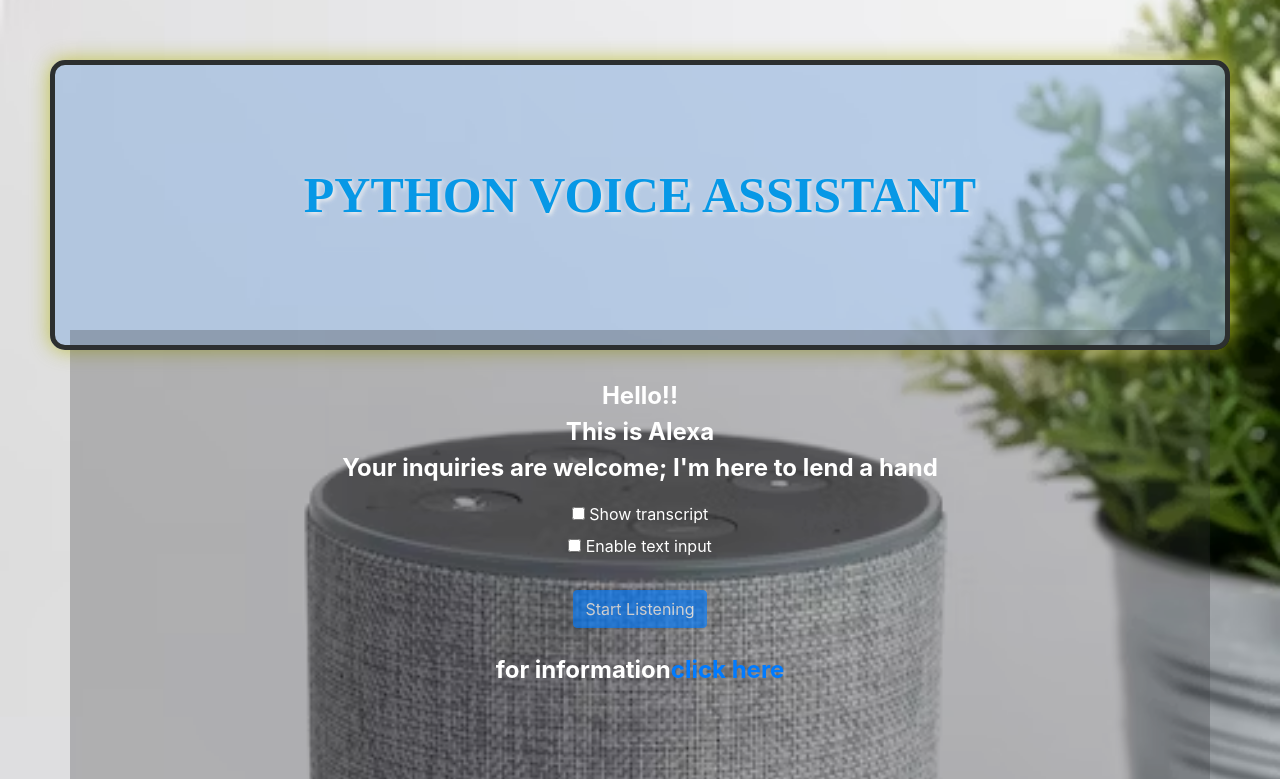
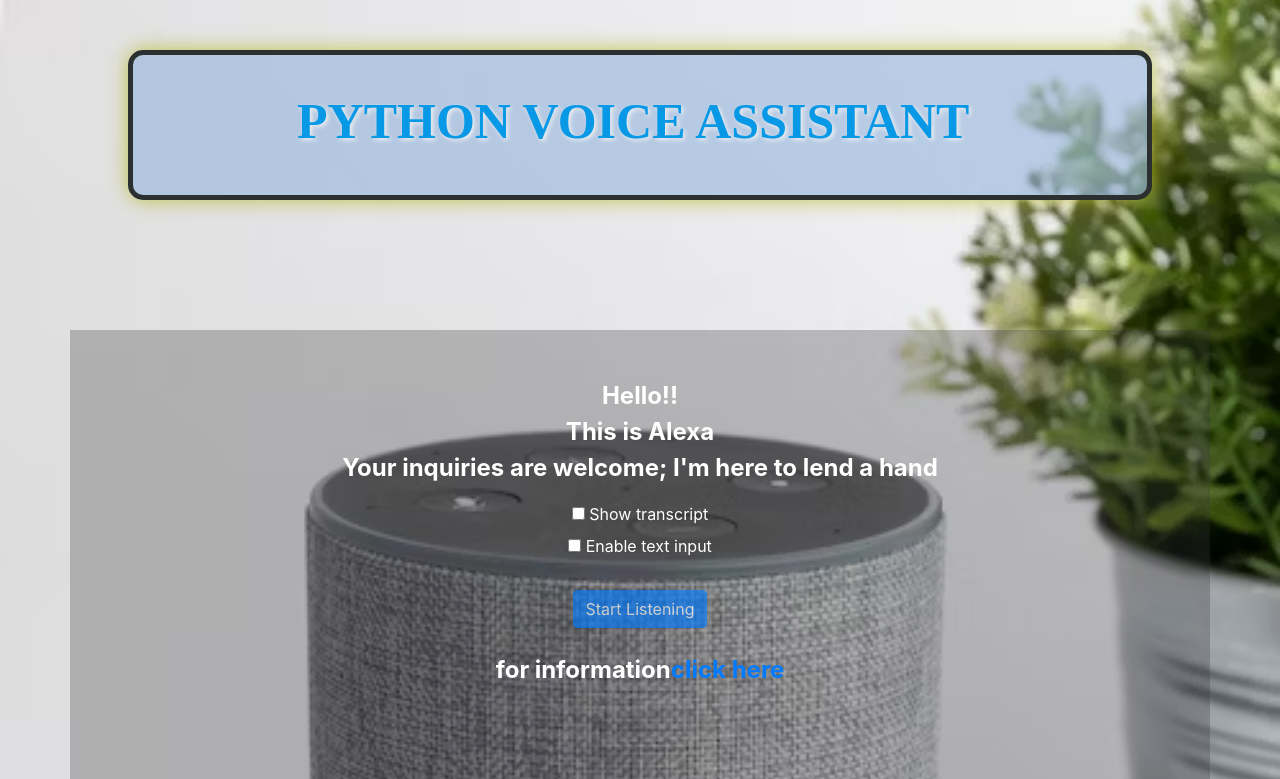
Before and after one commit to jeevarekamahalingam/virtual-alexa, a Python web app: template templates/index.html in a window 1280 px wide. Shown: the top 779 px of the page. Run offline with Jinja, Linux system fonts and the light colour scheme; the template is opened without the code that fills it, so the values that code supplies are empty; some libraries are stand-ins or nearby versions.

Commit message:
Update index.html
frontend adjustments

```diff
--- a/templates/index.html
+++ b/templates/index.html
@@ -1,13 +1,13 @@
 <!DOCTYPE html>
 <html lang="en">
 <head>
+	<meta name="viewport" content="width=device-width, initial-scale=1">
 	<link rel="stylesheet" href="https://maxcdn.bootstrapcdn.com/bootstrap/4.3.1/css/bootstrap.min.css">
 	<script src="https://ajax.googleapis.com/ajax/libs/jquery/3.4.1/jquery.min.js"></script>
 	<script src="https://cdnjs.cloudflare.com/ajax/libs/popper.js/1.14.7/umd/popper.min.js"></script>
 	<script src="https://maxcdn.bootstrapcdn.com/bootstrap/4.3.1/js/bootstrap.min.js"></script>
 	<link rel="stylesheet" href="https://cdnjs.cloudflare.com/ajax/libs/font-awesome/4.7.0/css/font-awesome.min.css">
 	<title>Alexa</title>
-
 	<style>
     	h1 {
 	        color: rgb(223, 218, 75); /* Change this to the color you desire */
@@ -18,21 +18,43 @@
 	        text-shadow: 2px 2px 4px rgb(240, 241, 241);
 	        text-align: center;
         }
-
- .heading { color: #f0ea2b;}
+		header{
+	        height:250px;
+	        display: flex;
+	        justify-content: center;
+	        align-items:center ;
+	    }
 		.custom-text {
-    position: fixed;
-    top: 60px;; /* Adjust the top position to your preference (space below title) */
-    bottom:450px; /* Adjust the bottom position to your preference (space above footer) */
-    left: 50px;
-    right: 50px;
+			height:150px;
+			width:80%;
+			display:flex;
+			align-items: center;
+			justify-content: center;
 			background-color: rgba(149, 182, 222, 0.61); /* Light background color with opacity */
 			border: 5px solid #2c2f2f; /* Border color */
 			border-radius: 15px; /* Border radius for rounded corners */
 			box-shadow: 0px 0px 20px 0px rgba(180, 183, 21, 0.75); /* Box shadow for blended sharpness */
 	    	color: #333;
-    text-align: center;
-    overflow-y: auto; /* Enable vertical scrolling if content exceeds the box height */
+		}
+		.heading { color: #f0ea2b;}
+		.page th {
+		    background-color: #add8e6;
+		    color: white;
+		}
+		body {
+		  background-image: url("static/Amazon-Alexa.avif");
+		  background-color: #cccccc;
+		  height: 1550px;;
+		  background-position: center;
+		  background-repeat: no-repeat;
+		  background-size: cover;
+		  position: relative;
+		}
+		.main{
+		    height:55%;
+			display: flex;
+		    justify-content: center;
+			align-items:start;
 		}
 		.custom-text1 {
 		    position: fixed;
@@ -43,71 +65,32 @@
 		    background-color: rgba(50, 50, 53, 0.273); /* Light background color with opacity */
 		    color: #333;
 		    text-align: center;
-    overflow-y: auto; /* Enable vertical scrolling if content exceeds the box height */
-
 		}
-
-
-.page th {
-    background-color: #add8e6;
-    color: white;
-}
-body {
-
-
-
-  background-image: url("static/Amazon-Alexa.avif");
-  background-color: #cccccc;
-  height: 1550px;;
-  background-position: center;
-  background-repeat: no-repeat;
-  background-size: cover;
-  position: relative;
-
-
-}
-
-.center {
-  display: flex;
-  justify-content: center;
-  align-items: center;
-  margin-top: 100px;}
-
-.center1 {
-  display: flex;
-  justify-content: center;
-  align-items: center;
-  margin-top: 10px;
-}
-
-
-
 </style>
-	<meta name="viewport" content="width=device-width, initial-scale=1">
 </head>
 <body>
+	<header>
     	<div class="custom-text">
-        <h1 class="heading center" style="color:rgb(7, 152, 230);">Python Voice Assistant</h1>
+        	<h1 style="color:rgb(7, 152, 230);">Python Voice Assistant</h1>
        </div>
-    <br>
+	</header>
+	<div class="main">
     	<div class="container custom-text1 "><br><br>
 
 	        <p style="color: white;font-size: 24px; font-weight: bold;text-align: center;">Hello!!<br>This is Alexa<br>Your inquiries are welcome; I'm here to lend a hand</p>
 	        <input type="checkbox" id="myCheckbox" >
 	        <label for="myCheckbox" style="color:white">Show transcript</label><br>
-        <!--input type="checkbox" id="myCheckbox1" style='display: none' -->
 	        <input type="checkbox" id="myCheckbox1" >
 	        <label for="myCheckbox1" style="color:white">Enable text input</label>
 	        <br>
 	        <input type="text" id="command" style="display: none;margin-bottom: 10px;">
-        <!--input type="text" id="you_talked" -->
 	        <br>
 	        <button id="newstartBtn" class="btn btn-primary button_add" disabled>Start Listening</button> <br>
 	        <textarea id="alexa_response" style="display:none; width: 400px; height: 200px; word-wrap: break-word; border: 1px solid black; overflow-y:auto; margin-top: 10px; "></textarea>
-
 	        <div id="result"><br>
 	            <p style="color: white;font-size: 24px; font-weight: bold;text-align:center;">for information<a href="static/destination.html">click here</a>
 	            </p>
+	        </div>
     	</div>
 	</div>
     <script src="https://code.jquery.com/jquery-3.6.0.min.js"></script>
@@ -149,14 +132,12 @@ body {
                 // Create a new SpeechSynthesisUtterance object.
 				if (enable_talkback) {
                     const utterance = new SpeechSynthesisUtterance(response_text);
-
 					// Set the voice of the utterance.
                     //utterance.voice = window.speechSynthesis.getVoices().find((voice) => voice.gender === 'female')
                     utterance.voice = window.speechSynthesis.getVoices().find((voice) => voice.name === "Microsoft Zira Mobile - English (United States)")
 					//"Microsoft Heera Mobile - English (India)"
 					//"Microsoft Zira Mobile - English (United States)"
 					//"Google UK English Female"
-
                     // Speak the utterance.
                     window.speechSynthesis.speak(utterance);
 				}
```
Lines whose indentation alone changed are shown as unchanged.
